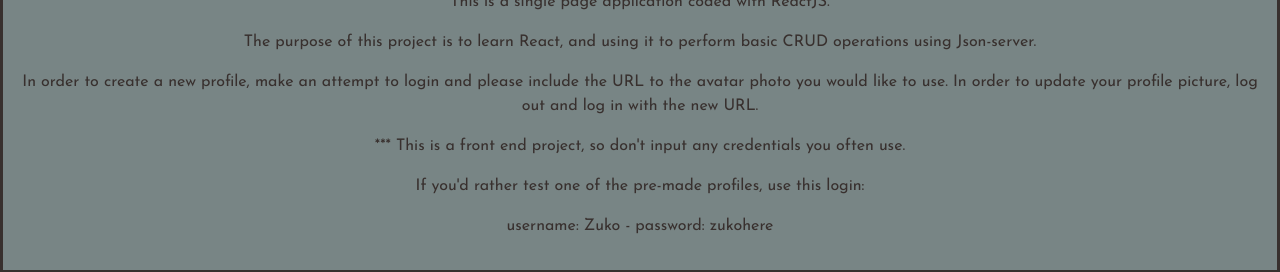
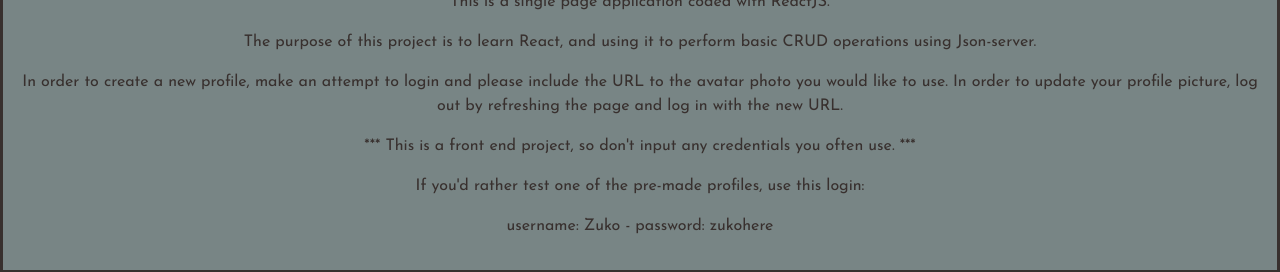
Before and after one commit to fusion407/chat-app-frontend, a React (Create React App) app: page / in a window 1280 px wide. Shown: the part 211-483 px from the top of the page. Built offline with nearby package versions, Linux system fonts and the light colour scheme.

Commit message:
cleaning up code, edit home text

```diff
--- a/src/App.css
+++ b/src/App.css
@@ -16,6 +16,7 @@ body {
   background-color: #788585;
   padding-bottom: 1em;
 }
+
 div.chatBox {
   display: flex;
   justify-content: left;
--- a/src/App.js
+++ b/src/App.js
@@ -13,7 +13,6 @@ function App() {
   const [allUsersData, setUsersData] = useState({})
   const [loggedInUser, setLoggedInUser] = useState({})
   const [messages, setMessages] = useState([]);
-
 
   return (
     <div>
--- a/src/components/Home.js
+++ b/src/components/Home.js
@@ -17,11 +17,12 @@ function Home() {
                 In order to create a new profile, make an attempt
                 to login and please include the URL to the avatar
                 photo you would like to use. In order to update your
-                profile picture, log out and log in with the new URL.
+                profile picture, log out by refreshing the page
+                and log in with the new URL.
             </p>
             <p>
                 *** This is a front end project, so don't input any
-                credentials you often use.
+                credentials you often use. ***
             </p>
             <p>
                 If you'd rather test one of the pre-made profiles,
--- a/src/components/Login.js
+++ b/src/components/Login.js
@@ -8,6 +8,7 @@ function Login({isLoggedIn, setIsLoggedIn, setLoggedInUser, setUsersData}) {
         password: '',
         avatarURL: '',
     });
+
     async function submitLoginData(data) {
       console.log(data);
       await fetch("https://chat-app-data.onrender.com/users", {
@@ -28,6 +29,7 @@ function Login({isLoggedIn, setIsLoggedIn, setLoggedInUser, setUsersData}) {
         })
         .catch((error) => console.log(error))
     }
+
     function checkLoginData(users) {
       let foundUser = false;
       let correctPassword = false;
@@ -65,6 +67,7 @@ function Login({isLoggedIn, setIsLoggedIn, setLoggedInUser, setUsersData}) {
           history.push('/')
       }
     }
+
     async function fetchLoginData() {
       await fetch("https://chat-app-data.onrender.com/users", {
         method: "GET",
@@ -78,6 +81,7 @@ function Login({isLoggedIn, setIsLoggedIn, setLoggedInUser, setUsersData}) {
         })
         .catch((error) => console.log(error))
     }
+
     function updateUserProfile(data, id) {
       fetch(`https://chat-app-data.onrender.com/users/${id}`, {
         method: "PATCH",
@@ -96,12 +100,14 @@ function Login({isLoggedIn, setIsLoggedIn, setLoggedInUser, setUsersData}) {
         })
         .catch((error) => console.log(error))
     }
+
     function handleChange(e) {
         setFormData({
             ...formData,
             [e.target.name]: e.target.value,
         });
     }
+
     function handleSubmit(e) {
         e.preventDefault();
         fetchLoginData(formData);
--- a/src/components/NavBar.js
+++ b/src/components/NavBar.js
@@ -1,5 +1,6 @@
 import React from "react"
 import { NavLink } from "react-router-dom";
+
 const linkStyles = {
     display: "inline-flex",
     flexdirection: "row",
--- a/src/components/User.js
+++ b/src/components/User.js
@@ -1,5 +1,6 @@
 import React from 'react'
 import defaultProfile from '../defaultProfile.png'
+
 function User ({name, avatar}) {
     return(
         <div>
--- a/src/index.js
+++ b/src/index.js
@@ -12,7 +12,4 @@ ReactDOM.render(
   document.getElementById("root")
 );
 
-// If you want to start measuring performance in your app, pass a function
-// to log results (for example: reportWebVitals(console.log))
-// or send to an analytics endpoint. Learn more: https://bit.ly/CRA-vitals
 reportWebVitals();
```
